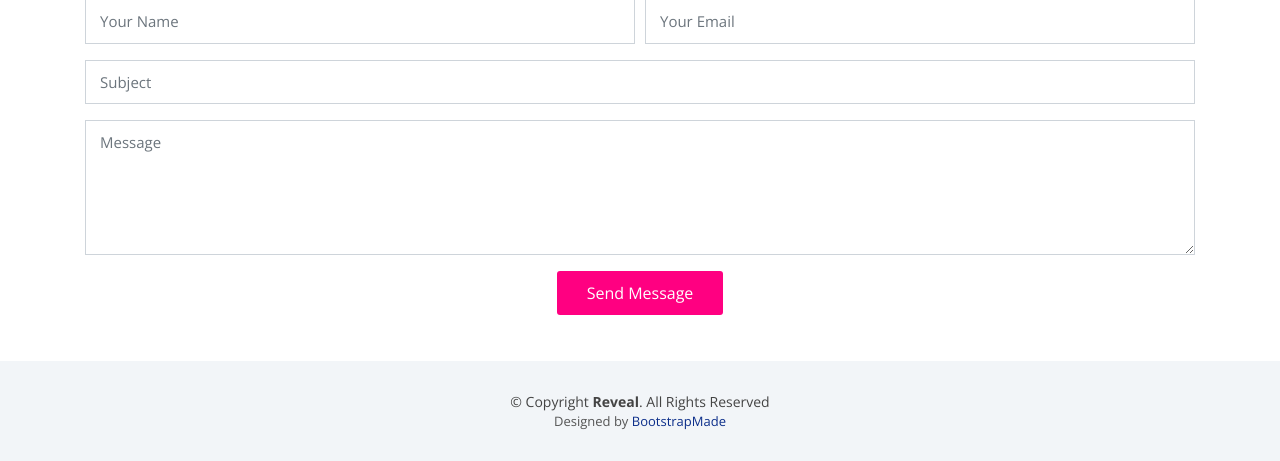
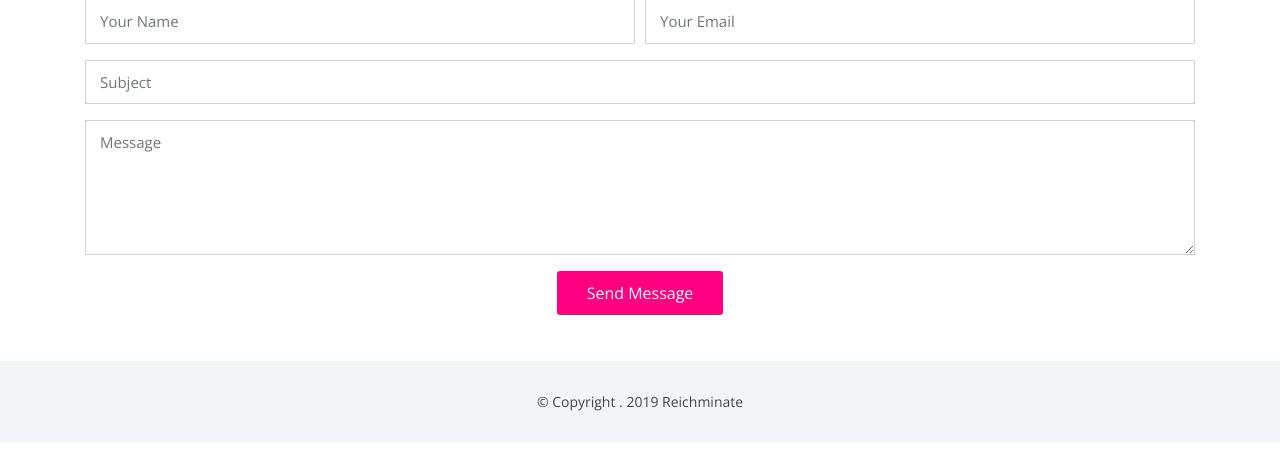
Before and after one commit to Reichminate/home, a PHP site: page / in a window 1280 px wide. Shown: the part 3637-4098 px from the top of the page. Run offline with PHP 8.4, Linux system fonts and the light colour scheme; some libraries are stand-ins or nearby versions; some web fonts are replaced.

Commit message:
copyright

```diff
--- a/index.php
+++ b/index.php
@@ -67,11 +67,11 @@
     <header id="header">
         <div class="container">
             <div id="logo" class="pull-left">
-                <h1>
+                <!-- <h1>
                     <a href="#body" class="scrollto">Reich<span>minate</span></a>
-                </h1>
+                </h1> -->
                 <!-- Uncomment below if you prefer to use an image logo -->
-                <!-- <a href="#body"><img src="img/logo.png" alt="" title="" /></a>-->
+                <a href="#body"><img src="img/reichminatelogo.png" style="width: 65%" alt="" title="" /></a>
             </div>
 
             <nav id="nav-menu-container">
@@ -363,16 +363,7 @@
     <footer id="footer">
         <div class="container">
             <div class="copyright">
-                &copy; Copyright <strong>Reveal</strong>. All Rights Reserved
-            </div>
-            <div class="credits">
-                <!--
-                All the links in the footer should remain intact.
-                You can delete the links only if you purchased the pro version.
-                Licensing information: https://bootstrapmade.com/license/
-                Purchase the pro version with working PHP/AJAX contact form: https://bootstrapmade.com/buy/?theme=Reveal
-                -->
-                Designed by <a href="https://bootstrapmade.com/">BootstrapMade</a>
+                &copy; Copyright . <?php echo date("Y"); ?> Reichminate
             </div>
         </div>
     </footer><!-- #footer -->
```
Also changed, not shown: img/reichminate_logo.png (added), img/reichminatelogo.png (added).
